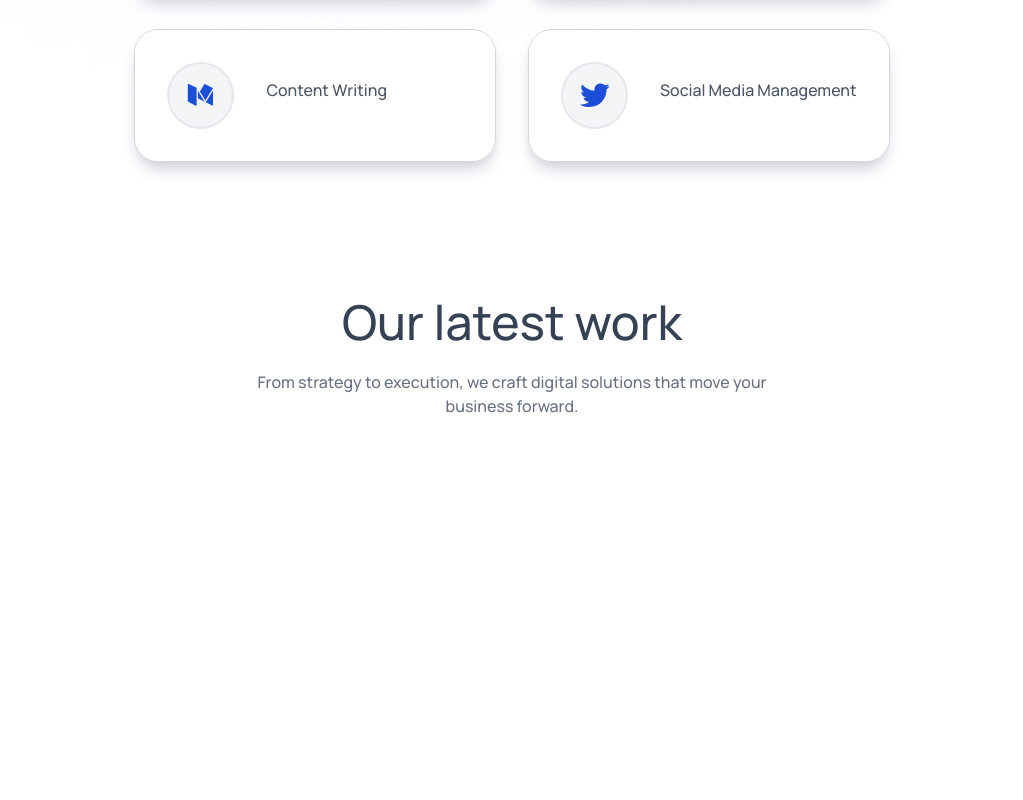
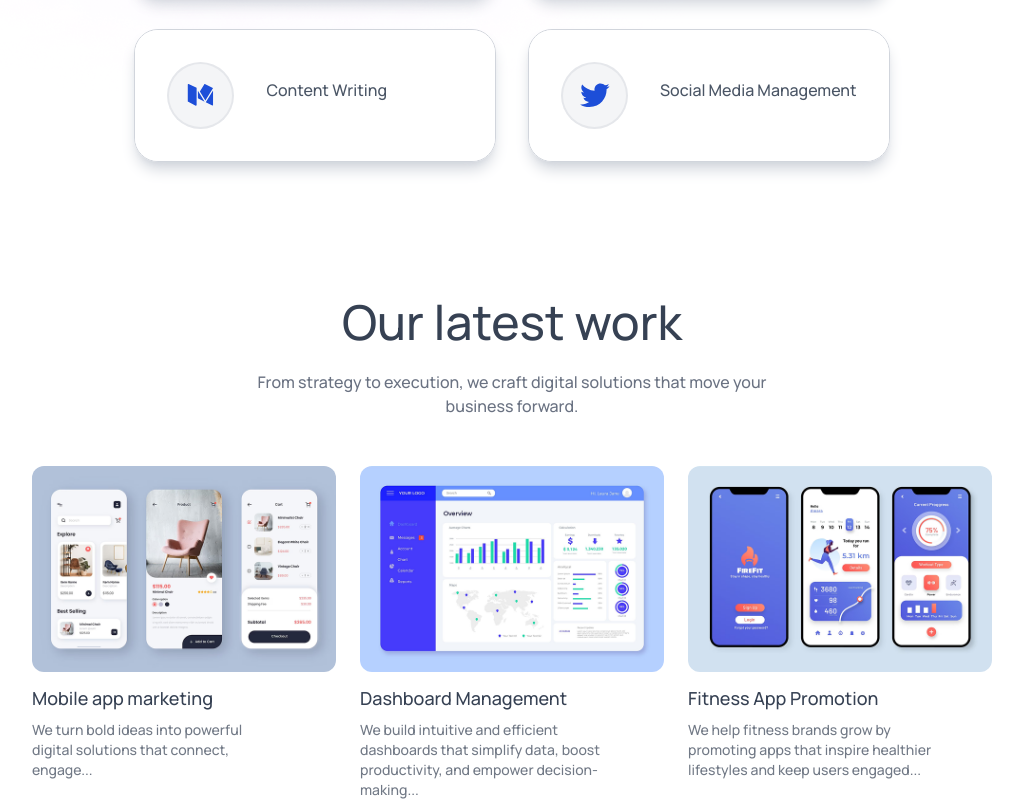
Before and after one commit to rou-nak-cloud/Agency-Ui, a React (Vite) app: page / in a window 1280 px wide. Shown: the part 1601-2401 px from the top of the page, without its empty margins (128-1151 px from the left). Before the commit the page ends 2023 px from the top, so only its background shows below. Built offline with nearby package versions, Linux system fonts and the light colour scheme.

Commit message:
work component final

```diff
--- a/src/components/Work.jsx
+++ b/src/components/Work.jsx
@@ -1,11 +1,25 @@
 import React from 'react'
 import ServiceTitle from './ServiceTitle'
+import { workData } from '../assets/assets'
 
 const Work = () => {
   return (
     <>
      <div className='flex flex-col items-center gap-7 pt-20 sm:pt-30 px-4 sm:px-12 lg:px-24 xl:px-40 text-gray-700 dark:text-white/90'>
         <ServiceTitle title='Our latest work' desc='From strategy to execution, we craft digital solutions that move your business forward.' />
+
+        <div className='grid sm:grid-cols-2 lg:grid-cols-3 gap-6 w-full max-w-5xl mt-2 sm:mt-4'>
+            {
+                workData.map((work,idx) => (
+                    <div className='hover:scale-103 transition-all duration-500 cursor-pointer'>
+                        <img src={work.image} alt="workImages" className='w-full rounded-xl' />
+                        <h3 className='mt-3 mb-2 font-semibold text-lg'>{work.title}</h3>
+                        <p className='w-5/6 text-sm opacity-70'>{work.description}</p>
+                    </div>
+                ))
+            }
+        </div>
+
      </div>
     </>
   )
```
